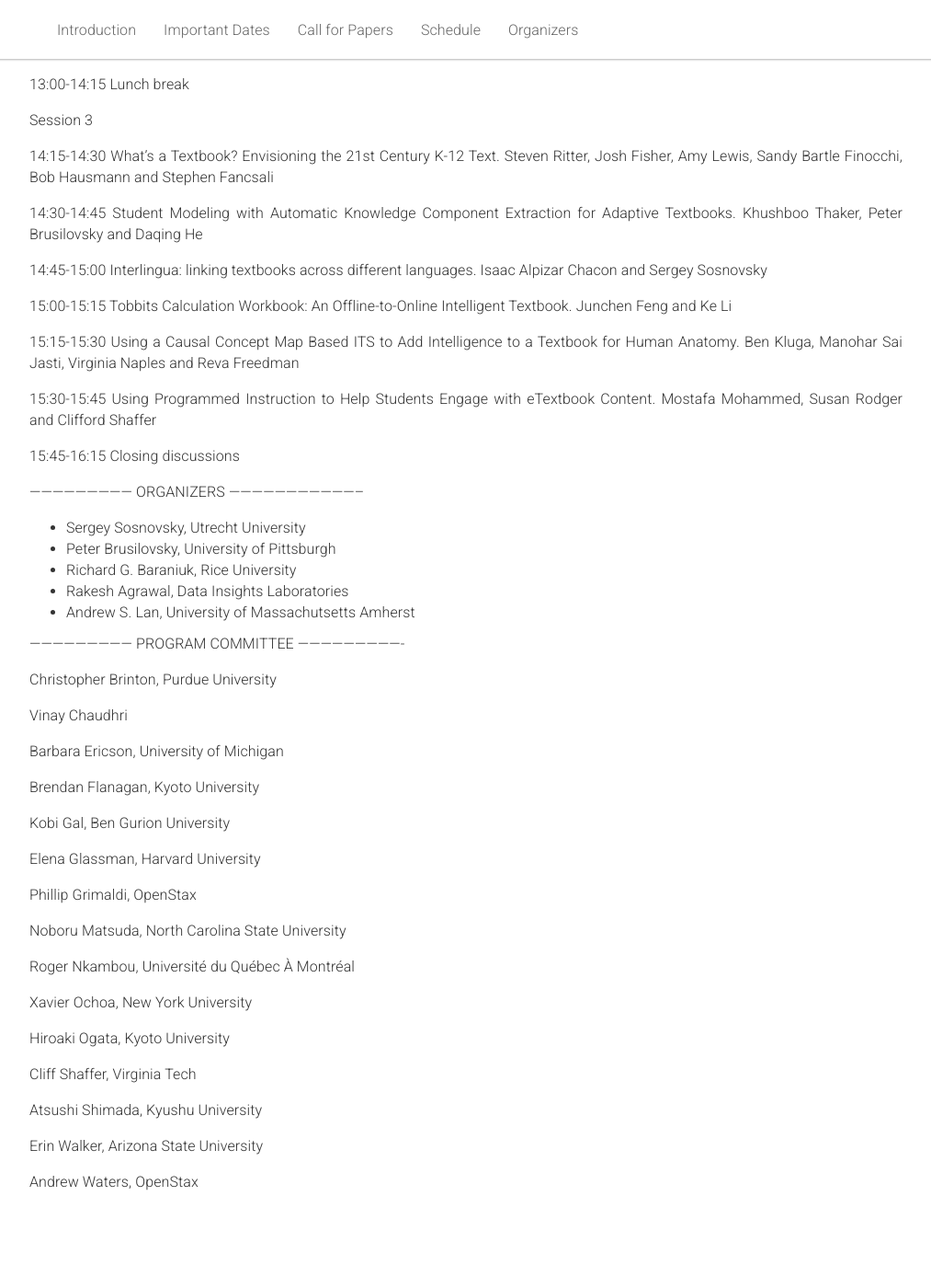
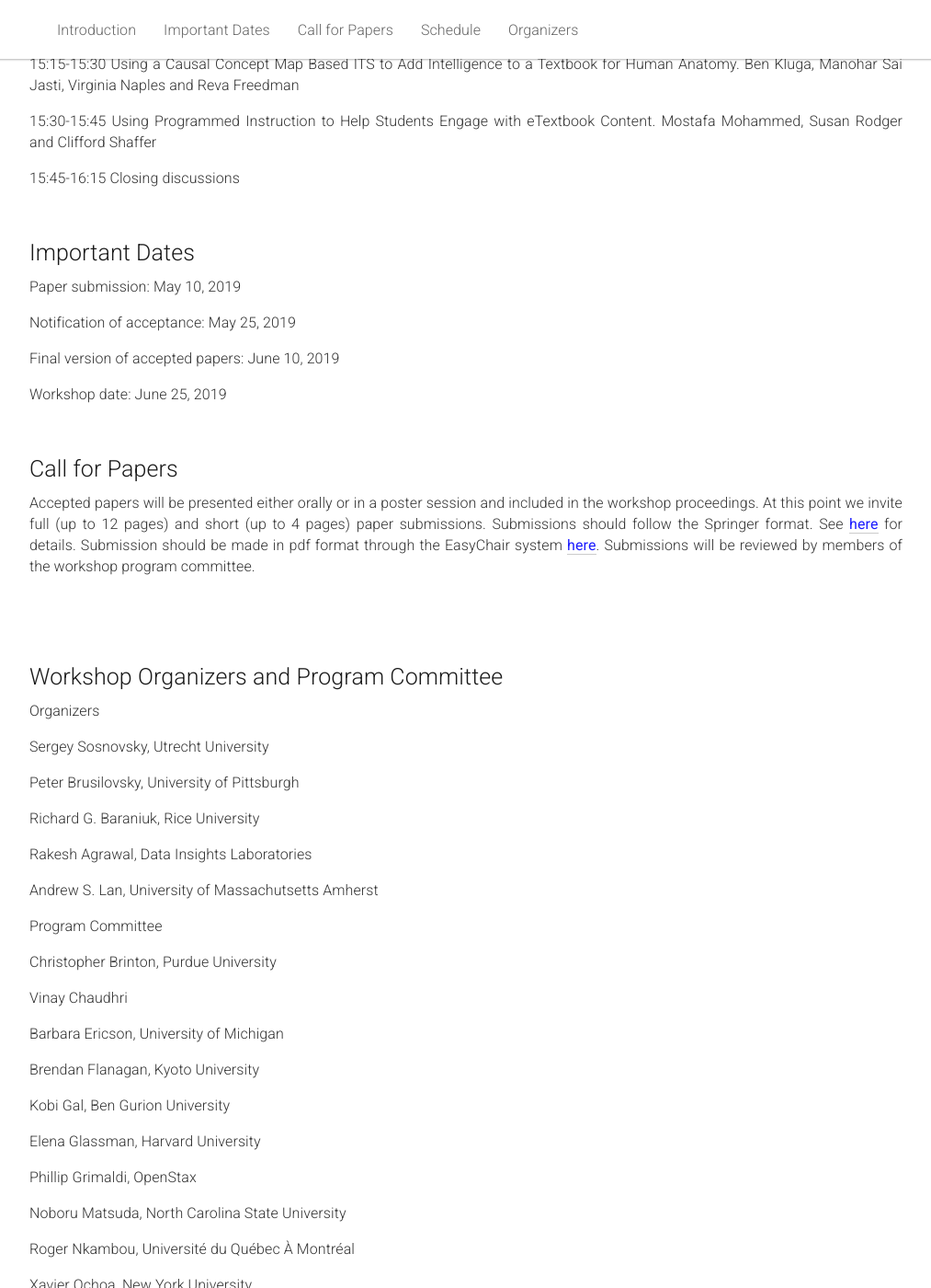
Before and after one commit to ml4ed/ml4ed.github.io, a Jekyll site: the page built from _posts/2019-03-21-2019-AIED-workshop.md, in a window 1280 px wide and 1400 px high, scrolled down 1960 px. Shown: the whole window at 92% size, without its empty margins (133-1146 px from the left). Built offline with Jekyll 4.4.1, drawn with Linux system fonts in a browser that asks for light colours; before the commit the page ends 3272 px from its top, so only the background shows below that; some of the changed text lies outside the part shown.

Commit message:
Update 2019-03-21-2019-AIED-workshop.md

```diff
--- a/_posts/2019-03-21-2019-AIED-workshop.md
+++ b/_posts/2019-03-21-2019-AIED-workshop.md
@@ -87,24 +87,13 @@ Intelligent information retrieval and question-answering for digital textbooks.
   </div>
 </div> <br>
 
---------------------------- IMPORTANT DATES ------------------------------
 
-Paper submission:  May 10, 2019
 
-Notification of acceptance: May 25, 2019
-
-Final version of accepted papers: June 10, 2019
-
---------------------------- PAPER SUBMISSION -----------------------------
-
-Accepted papers will be presented either orally or in a poster session and included in the workshop proceedings.
-At this point we invite full (up to 12 pages) and short (up to 4 pages) paper submissions.
-Submissions should follow the Springer format.
-See <span style="color:#1a1aff;font-weight:400;"><a href="https://www.springer.com/computer/lncs?SGWID=0-164-6-793341-0">here</a></span> for details.
-Submission should be made in pdf format through the EasyChair system <span style="color:#1a1aff;font-weight:400;"><a href="https://easychair.org/conferences/?conf=intelligenttextbooks">here</a></span>.
-Submissions will be reviewed by members of the workshop program committee.
-
---------------------------- TENTATIVE SCHEDULE -----------------------------
+<div class="row" id="schedule">
+  <div class="col-xs-12">
+    <h2>Tentative Schedule</h2>
+  </div>
+</div>
 
 9:00-9:30 Opening remarks
 
@@ -148,6 +137,42 @@ Session 3
 
 15:45-16:15 Closing discussions
 
+
+
+<br>
+
+<div class="row" id="dates">
+  <div class="col-xs-12">
+    <h2>Important Dates</h2>
+  </div>
+</div>
+
+Paper submission:  May 10, 2019
+
+Notification of acceptance: May 25, 2019
+
+Final version of accepted papers: June 10, 2019
+
+Workshop date: June 25, 2019
+
+
+<br>
+
+<div class="row" id="cfp">
+  <div class="col-xs-12">
+    <h2>Call for Papers</h2>
+  </div>
+</div>
+
+Accepted papers will be presented either orally or in a poster session and included in the workshop proceedings.
+At this point we invite full (up to 12 pages) and short (up to 4 pages) paper submissions.
+Submissions should follow the Springer format.
+See <span style="color:#1a1aff;font-weight:400;"><a href="https://www.springer.com/computer/lncs?SGWID=0-164-6-793341-0">here</a></span> for details.
+Submission should be made in pdf format through the EasyChair system <span style="color:#1a1aff;font-weight:400;"><a href="https://easychair.org/conferences/?conf=intelligenttextbooks">here</a></span>.
+Submissions will be reviewed by members of the workshop program committee.
+
+<br>
+
 <!--- -------------------------- ACCEPTED SUBMISSIONS -------------------------
 
 Full papers/talks
@@ -170,15 +195,27 @@ Short papers/talks
 
 --->
 
---------------------------- ORGANIZERS -----------------------------------
+<br>
 
-* Sergey Sosnovsky, Utrecht University
-* Peter Brusilovsky, University of Pittsburgh
-* Richard G. Baraniuk, Rice University
-* Rakesh Agrawal, Data Insights Laboratories
-* Andrew S. Lan, University of Massachutsetts Amherst
+<div class="row" id="organizers">
+  <div class="col-xs-12">
+    <h2>Workshop Organizers and Program Committee</h2>
+  </div>
+</div>
 
---------------------------- PROGRAM COMMITTEE ----------------------------
+Organizers
+
+Sergey Sosnovsky, Utrecht University
+
+Peter Brusilovsky, University of Pittsburgh
+
+Richard G. Baraniuk, Rice University
+
+Rakesh Agrawal, Data Insights Laboratories
+
+Andrew S. Lan, University of Massachutsetts Amherst
+
+Program Committee
 
 Christopher	Brinton, Purdue University
 
```
